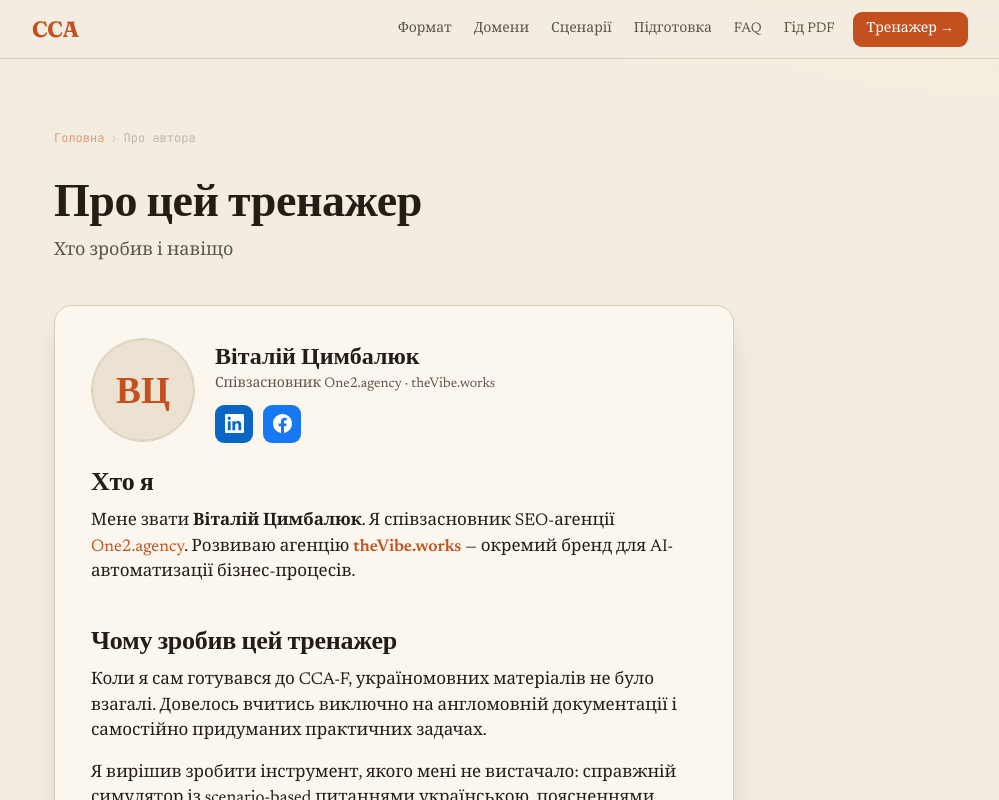
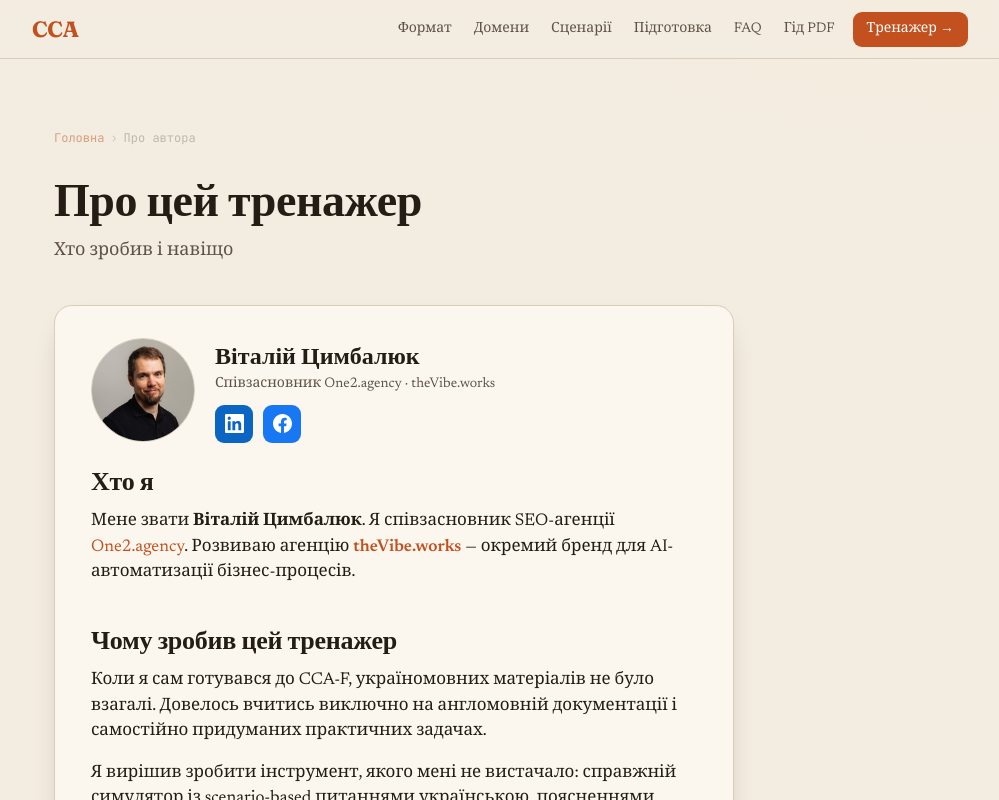
Before and after one commit to one2agency/cca-thevibe-works, a Next.js app: page /pro in a window 1280 px wide. Shown: the top 800 px of the page, without its empty margins (140-1139 px from the left). Built offline with nearby package versions, Linux system fonts and the light colour scheme.

Commit message:
Поставити справжнє фото Віталія на /pro (замість заглушки)

```diff
--- a/app/pro/page.tsx
+++ b/app/pro/page.tsx
@@ -25,13 +25,12 @@
       <div className="card" style={{ padding: '32px 36px', maxWidth: 680 }}>
         {/* Шапка з фото + соцмережами */}
         <div style={{ display: 'flex', gap: 20, alignItems: 'center', flexWrap: 'wrap', marginBottom: 24 }}>
-          {/* TODO: замінити .svg-заглушку на справжнє фото /images/vitaliy-tsymbalyuk.jpg */}
           <img
-            src="/images/vitaliy-tsymbalyuk.svg"
+            src="/images/vitaliy-tsymbalyuk.jpg"
             alt="Віталій Цимбалюк"
             width={104}
             height={104}
-            style={{ width: 104, height: 104, borderRadius: '50%', objectFit: 'cover', border: '1px solid var(--line)', flex: '0 0 auto' }}
+            style={{ width: 104, height: 104, borderRadius: '50%', objectFit: 'cover', objectPosition: 'center top', border: '1px solid var(--line)', flex: '0 0 auto' }}
           />
           <div>
             <div style={{ fontFamily: 'var(--disp)', fontSize: 24, fontWeight: 700 }}>Віталій Цимбалюк</div>
```
Also changed, not shown: public/images/vitaliy-tsymbalyuk.jpg (added), public/images/vitaliy-tsymbalyuk.svg (deleted).
